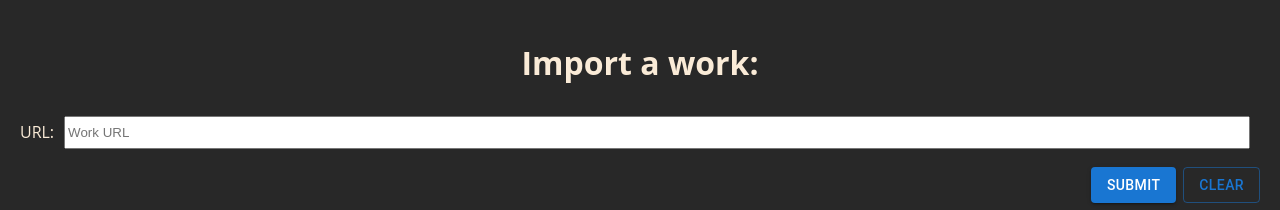
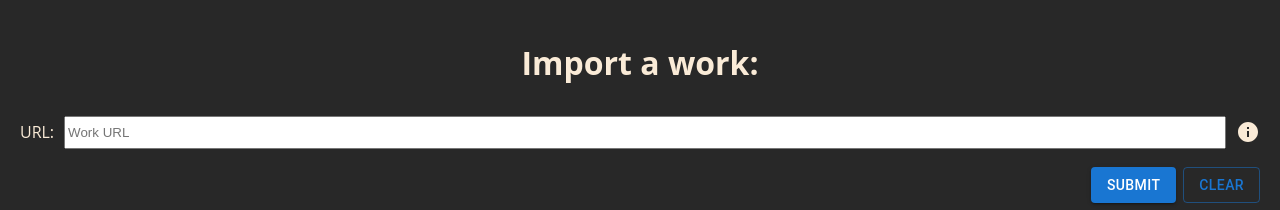
Before and after one commit to hannahbjorklund/cheerio-exploration, a React (Vite) app: page / in a window 1280 px wide. Shown: the top 210 px of the page. Built offline with nearby package versions, Linux system fonts and the light colour scheme; a web font is replaced by a local one.

Commit message:
Added an info tooltip for import help

```diff
--- a/src/components/App/App.jsx
+++ b/src/components/App/App.jsx
@@ -1,6 +1,4 @@
 import React, { useState, useRef } from "react";
-import { Button } from "@mui/material";
-import axios from "axios";
 
 import AppBar from "../AppBar/AppBar";
 import WorkStats from "../WorkStats/WorkStats";
@@ -15,7 +13,7 @@ function App() {
 
   return (
     <div className="container">
-      {/* Import form */}
+      {/* Import section */}
       <div className="site-header" ref={headerRef}>
         <h1>Import a work:</h1>
         <ImportForm setFicData = {setFicData}/>
--- a/src/components/ImportForm/ImportForm.jsx
+++ b/src/components/ImportForm/ImportForm.jsx
@@ -1,5 +1,6 @@
-import React, { useState, useRef } from "react";
-import { Button } from "@mui/material";
+import React, { useState } from "react";
+import { Button, Tooltip } from "@mui/material";
+import { Info as InfoIcon } from "@mui/icons-material";
 import axios from "axios";
 
 export default function ImportForm({setFicData}) {
@@ -53,6 +54,9 @@ export default function ImportForm({setFicData}) {
           value={inputURL}
           onChange={(e) => setInputURL(e.target.value)}
         />
+        <Tooltip title="Import currently supports AO3 and Wattpad urls" placement='top-end' enterTouchDelay={0}>
+          <InfoIcon/>
+        </Tooltip>
       </div>
       <div className="button-group">
         <Button size="medium" type="submit" variant="contained">
```
Also changed, not shown: wattpad-chap-1.png (deleted), wattpad-chap-2.png (deleted).
